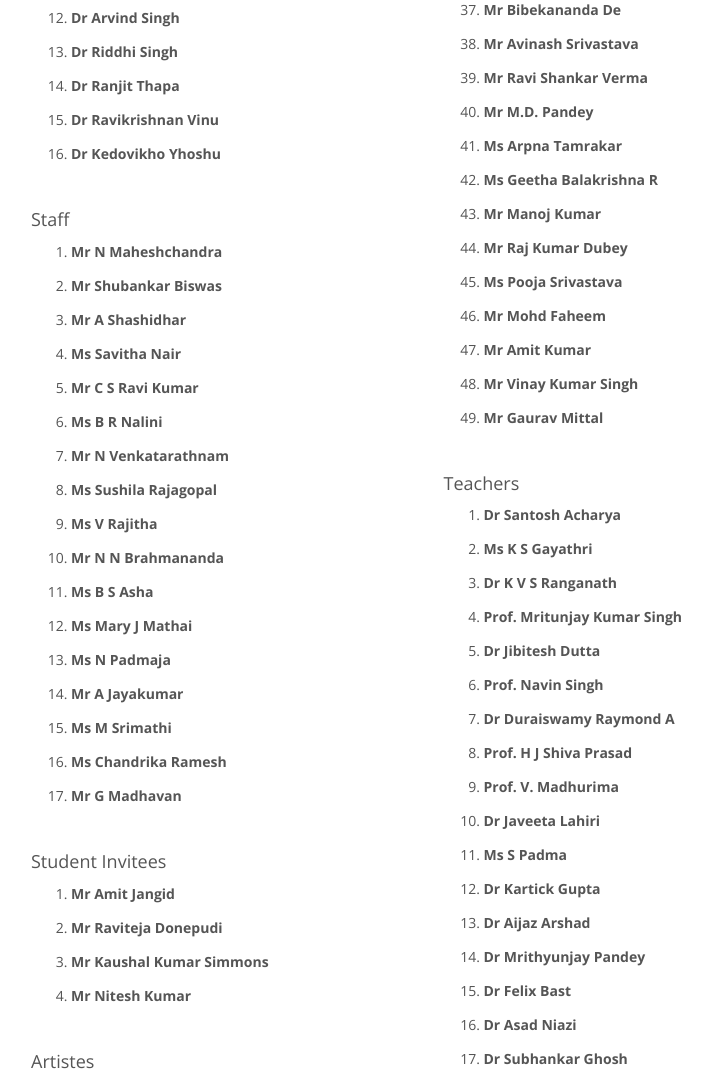
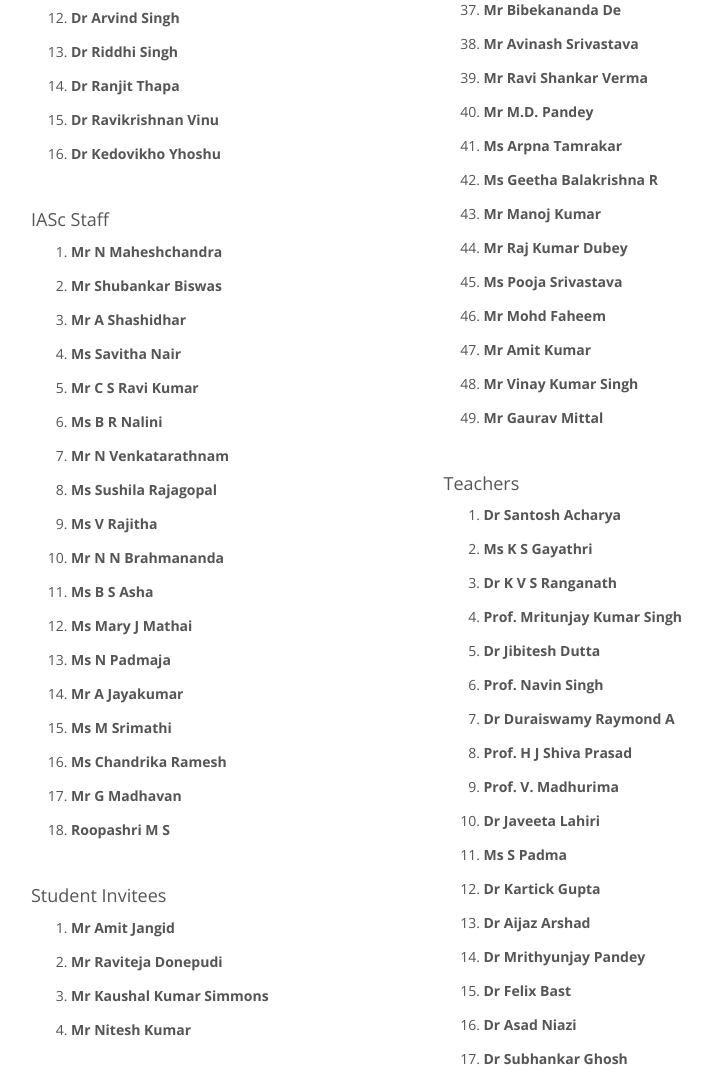
Before and after one commit to SrirangaDigital/ias84-conf, a PHP site: the page made by application/views/flat/5-Information/List_of_Participants.php in a window 1280 px wide. Shown: the part 3823-4902 px from the top of the page, without its empty margins (69-781 px from the left). Run offline with PHP 8.4, Linux system fonts and the light colour scheme; the template is opened without the code that fills it, so the values that code supplies are empty; some libraries are stand-ins or nearby versions.

Commit message:
Ias staff added

```diff
--- a/application/views/flat/5-Information/List_of_Participants.php
+++ b/application/views/flat/5-Information/List_of_Participants.php
@@ -134,7 +134,7 @@
                         <li><strong>Dr Ravikrishnan Vinu</strong></li>
                         <li><strong>Dr Kedovikho Yhoshu</strong></li>
                     </ol><br />
-                    <h4>Staff</h4>
+                    <h4>IASc Staff</h4>
                     <ol class="general-list">
                         <li><strong>Mr N Maheshchandra</strong></li>
                         <li><strong>Mr Shubankar Biswas</strong></li>
@@ -153,6 +153,7 @@
                         <li><strong>Ms M Srimathi</strong></li>
                         <li><strong>Ms  Chandrika Ramesh</strong></li>
                         <li><strong>Mr G Madhavan</strong></li>
+                        <li><strong>Roopashri M S</strong></li>
                     </ol><br />
                     <h4>Student Invitees</h4>
                     <ol class="general-list">
```
